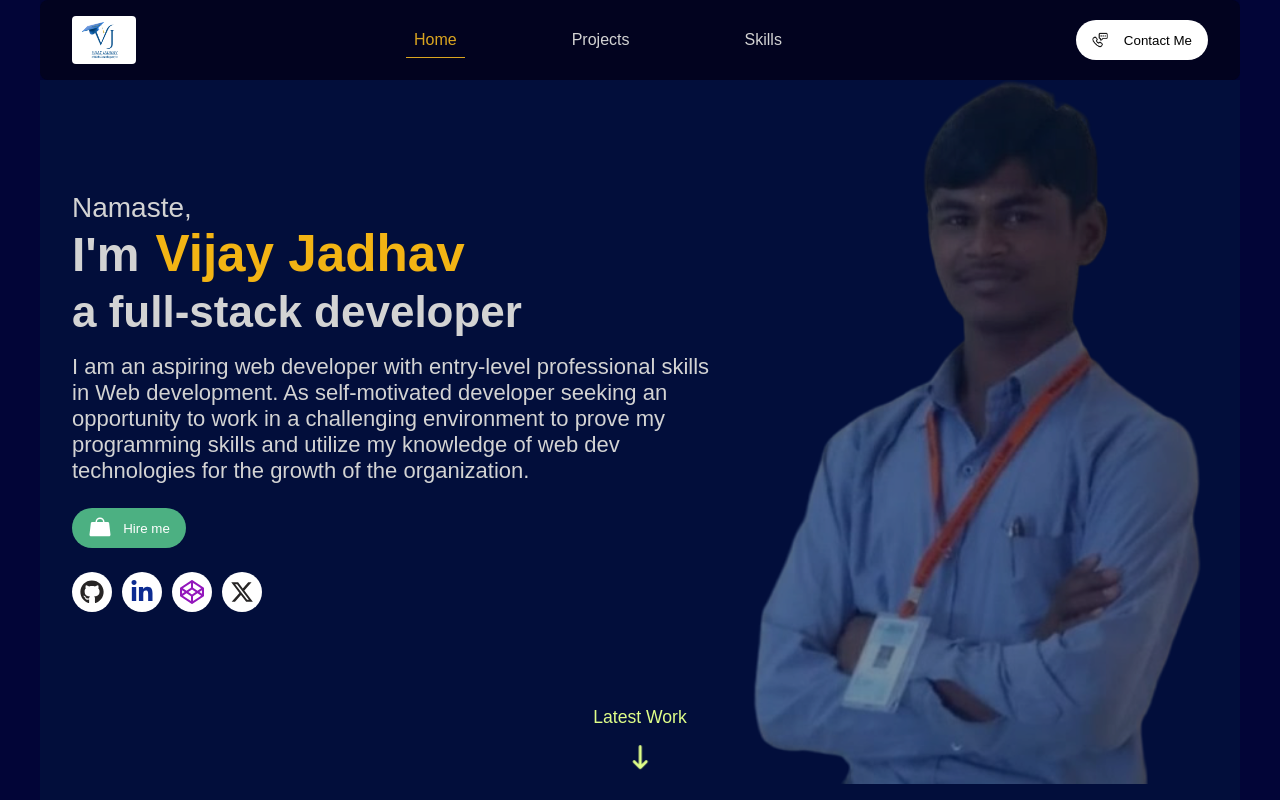
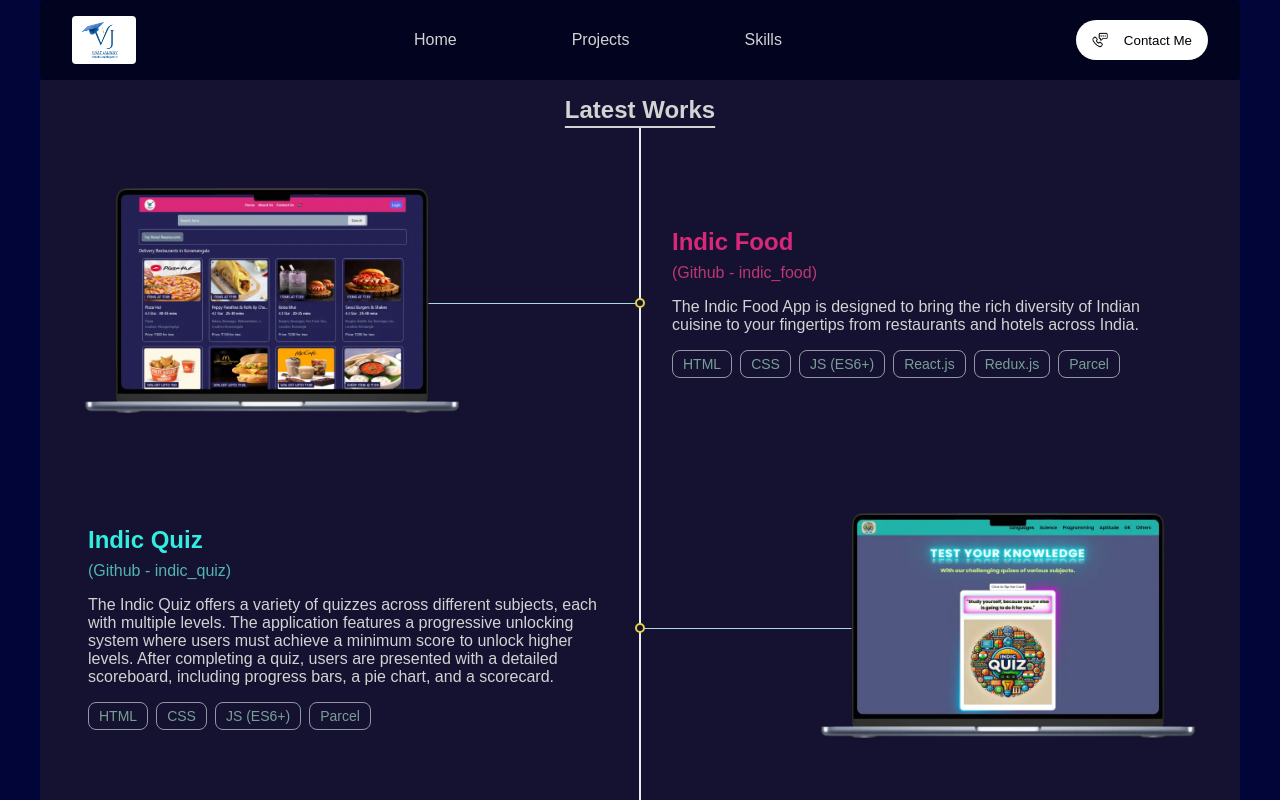
Before and after one commit to vijay-jadhav1997/portfolio, a React (Vite) app: page / in a window 1280 px wide. Shown: the top 800 px of the page. Built offline with nearby package versions, Linux system fonts and the light colour scheme.

Commit message:
refactor: code refactore

```diff
--- a/src/App.jsx
+++ b/src/App.jsx
@@ -1,5 +1,5 @@
 import Header from './components/navbar/Header'
-import Intro from './components/introduction/Intro'
+// import Intro from './components/introduction/Intro'
 import Skills from './components/skills/Skills'
 
 import './App.css'
@@ -13,7 +13,7 @@ function App() {
   return (
     <div className='app'>
       <Header/>
-      <Intro/>
+      {/* <Intro/> */}
       <Projects />
       <Skills/>
       <ContactMe/>
--- a/src/components/contact/ContactMe.jsx
+++ b/src/components/contact/ContactMe.jsx
@@ -17,11 +17,6 @@ function ContactMe() {
           </div>
 
           <div className="input-box">
-            <label htmlFor="mobile">Mobile No:</label> <br />
-            <input id="mobile" name="" type="tel" placeholder="8551872404" />
-          </div>
-
-          <div className="input-box">
             <label htmlFor="message">Message:</label> <br />
             <textarea id="message" name="" type="text" ></textarea>
           </div>
```
